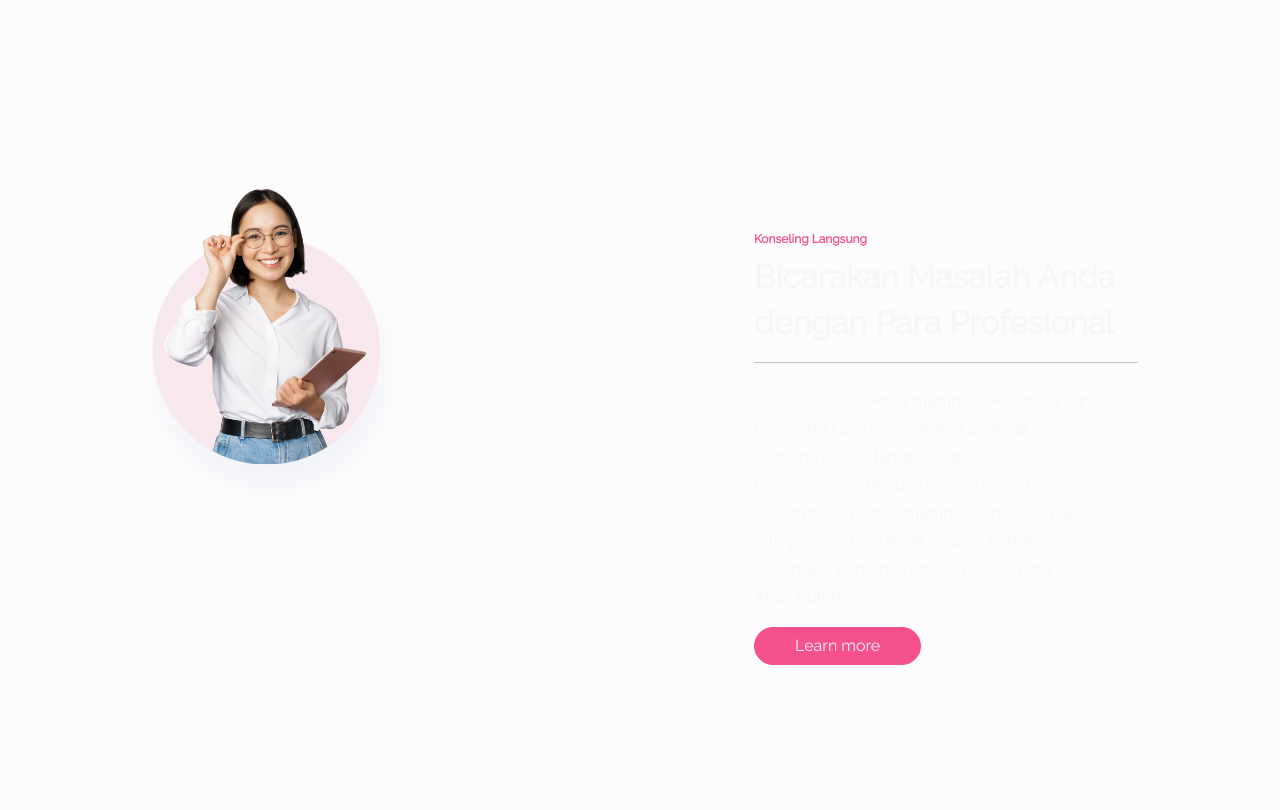
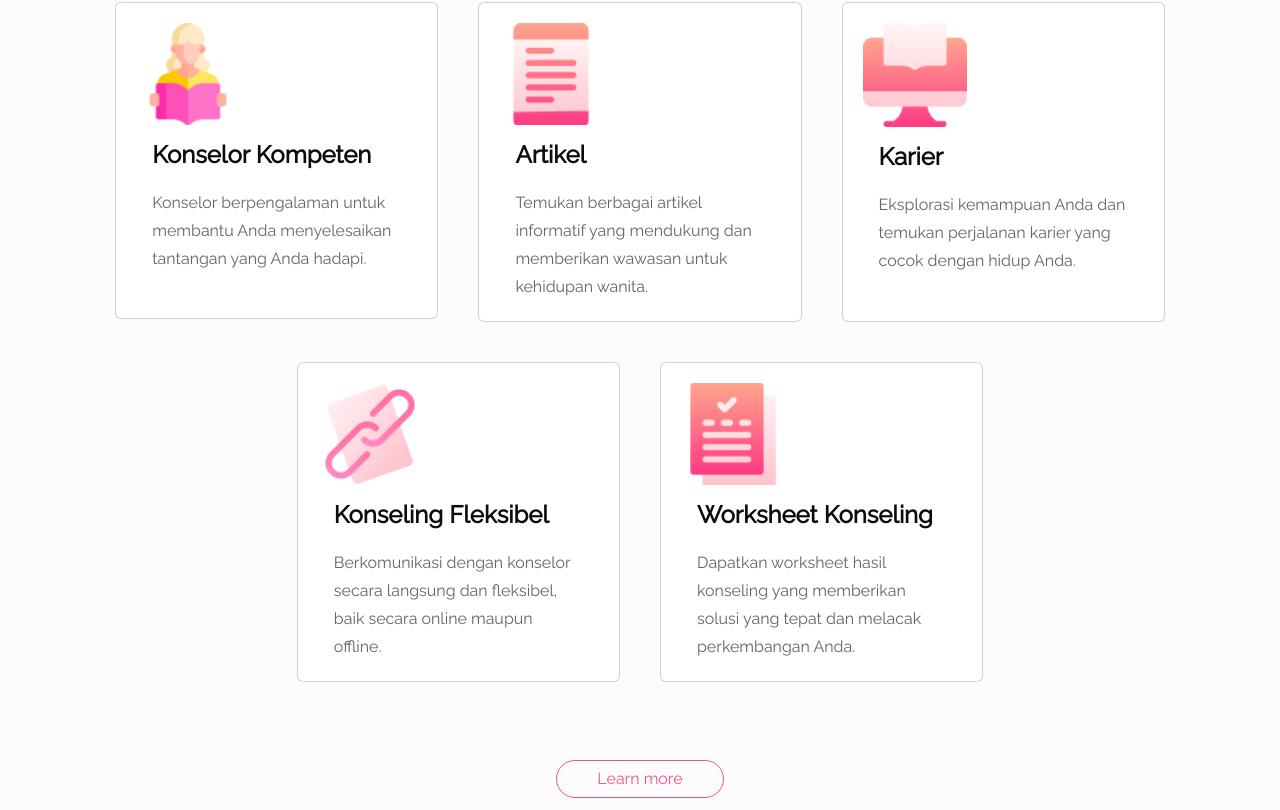
Before and after one commit to Capstone-Tim-14/woman-center-fe, a React (Vite) app in the folder women-center/: page /home in a window 1280 px wide. Shown: the part 1250-2060 px from the top of the page. Built offline with nearby package versions, Linux system fonts and the light colour scheme.

Commit message:
Update fitur fix

```diff
--- a/women-center/package.json
+++ b/women-center/package.json
@@ -12,9 +12,10 @@
   "dependencies": {
     "bootstrap": "^5.3.2",
     "react": "^18.2.0",
+    "react-bootstrap": "^2.9.1",
     "react-dom": "^18.2.0",
     "react-responsive-carousel": "^3.2.23",
-    "react-router-dom": "^6.18.0",
+    "react-router-dom": "^6.19.0",
     "react-slick": "^0.29.0",
     "reactstrap": "^9.2.1",
     "slick-carousel": "^1.8.1"
--- /dev/null
+++ b/women-center/src/components/Fitur/fiturdata.jsx
@@ -0,0 +1,62 @@
+import React from "react";
+import { Card, Button } from "react-bootstrap";
+import konselor from '../../assets/konselor.png'
+import artikel from '../../assets/artikel.png'
+import karier from '../../assets/karir-logo.png'
+import konseling from '../../assets/konseling.png'
+import worksheet from '../../assets/worksheet.png'
+import "../../styles/fiturdata.css";
+
+function fiturdata() {
+  return (
+      <section id="tentang">
+        <div className="container">
+          <div className="row justify-content-center mb-3">
+            <Card style={{ width: "20.2rem", height:'19.8rem', float: "left", padding: "20px", Gap:'32px', fontFamily:'Raleway', margin: "20px"}}>
+              <Card.Img variant="left" src={konselor} style={{ width: '37%', height: 'auto' }}/>
+              <Card.Body>
+                <Card.Title><h1 className="title-fitur">Konselor Kompeten</h1></Card.Title>
+                <Card.Subtitle><p className="text-fitur">Konselor berpengalaman untuk membantu Anda menyelesaikan tantangan yang Anda hadapi.</p></Card.Subtitle>
+              </Card.Body>
+            </Card>
+
+            <Card style={{ width: "20.2rem", height:'20rem', float: "left", padding: "20px", Gap:'32px', fontFamily:'Raleway', margin: "20px"}}>
+              <Card.Img variant="left" src={artikel} style={{ width: '37%', height: 'auto' }} />
+              <Card.Body>
+                <Card.Title><h1 className="title-fitur">Artikel</h1></Card.Title>
+                <Card.Subtitle><p className="text-fitur">Temukan berbagai artikel informatif yang mendukung dan memberikan wawasan untuk kehidupan wanita.</p></Card.Subtitle>
+              </Card.Body>
+            </Card>
+
+            <Card style={{ width: "20.2rem", height:'20rem', float: "left", padding: "20px", Gap:'32px', fontFamily:'Raleway', margin: "20px"}}>
+              <Card.Img variant="left" src={karier} style={{ width: '37%', height: 'auto' }}/>
+              <Card.Body>
+                <Card.Title><h1 className="title-fitur">Karier</h1></Card.Title>
+                <Card.Subtitle><p className="text-fitur">Eksplorasi kemampuan Anda dan temukan perjalanan karier yang cocok dengan hidup Anda.</p></Card.Subtitle>
+              </Card.Body>
+            </Card>
+
+            <Card style={{ width: "20.2rem", height:'20rem', float: "left", padding: "20px", Gap:'32px', fontFamily:'Raleway', margin: "20px"}}>
+              <Card.Img variant="left" src={konseling} style={{ width: '37%', height: 'auto' }}/>
+              <Card.Body>
+                <Card.Title><h1 className="title-fitur">Konseling Fleksibel</h1></Card.Title>
+                <Card.Subtitle><p className="text-fitur">Berkomunikasi dengan konselor secara langsung dan fleksibel, baik secara online maupun offline.</p></Card.Subtitle>
+              </Card.Body>
+            </Card>
+
+            <Card style={{ width: "20.2rem", height:'20rem', float: "left", padding: "20px", Gap:'32px', fontFamily:'Raleway', margin: "20px"}}>
+              <Card.Img variant="left" src={worksheet} style={{ width: '37%', height: 'auto' }} />
+              <Card.Body>
+                <Card.Title><h1 className="title-fitur">Worksheet Konseling</h1></Card.Title>
+                <Card.Subtitle><p className="text-fitur">Dapatkan worksheet hasil konseling yang memberikan solusi yang tepat dan melacak perkembangan Anda.</p></Card.Subtitle>
+              </Card.Body>
+            </Card>
+
+          </div>
+          <a href="#" className="learnmore-btn justify-content-center">Learn more </a>
+        </div>
+      </section>
+  );
+}
+
+export default fiturdata;
--- a/women-center/src/pages/Home.jsx
+++ b/women-center/src/pages/Home.jsx
@@ -3,7 +3,7 @@ import React from "react";
 import Navbar from "../components/Navbar/navbar";
 import Header from "../components/Header/header";
 import Fitur from "../components/Fitur/fitur";
-import Fiturlist from "../components/Fitur/fiturlist";
+import Fiturdata from "../components/Fitur/fiturdata";
 import Konselinglangsung from "../components/Konseling/konselinglangsung";
 import Konseling from "../components/Konseling/konseling";
 import { Container, Row, Col,} from "reactstrap";
@@ -23,7 +23,7 @@ const Home = () => {
       <section>
         <Header />
         <Fitur />
-        <Fiturlist />
+        <Fiturdata />
         <Konseling />
         <Konselinglangsung />
         <Container>
--- a/women-center/src/styles/fitur.css
+++ b/women-center/src/styles/fitur.css
@@ -14,7 +14,7 @@
     margin-bottom: 24px;
   }
 
-  .text-fitur{
+  .body-text-fitur{
     color: var(--neutral-646464-neutral-100, #646464);
     text-align: center;
     font-family: 'Raleway' !important;
--- /dev/null
+++ b/women-center/src/styles/fiturdata.css
@@ -0,0 +1,42 @@
+#tentang {
+    padding-top: 0rem;
+    font-family: 'Raleway'!important;
+  }
+
+  .learnmore-btn{
+    color: #F4518D;
+    display: flex;
+    padding: 6px 40px;
+    justify-content: center;
+    align-items: center;
+    gap: 10px;
+    border-radius: 30px;
+    border: 1px solid var(--primary-f-4518-d, #F4518D);
+    margin: 0 auto;
+    margin-top: 58px;
+    width: fit-content;
+    margin-bottom: 30px;
+  }
+
+  .title-fitur{
+    color: var(--neutral-0-c-0-c-0-c-neutral, #0C0C0C);
+    text-align: left;
+    font-family: 'Raleway'!important;
+    font-size: 24px;
+    font-style: normal;
+    font-weight: 700;
+    line-height: 28.18px;
+    letter-spacing: 0em;
+    margin-bottom: 0em;
+  }
+
+  .text-fitur{
+    color: var(--neutral-646464-neutral-100, #646464);
+    text-align: left;
+    font-family: 'Raleway' !important;
+    font-size: 16px;
+    font-style: normal;
+    font-weight: 400;
+    line-height: 28px;
+    letter-spacing: 0em;
+  }
```
Also changed, not shown: 1 other file (tests, documents, lock files or other folders).
